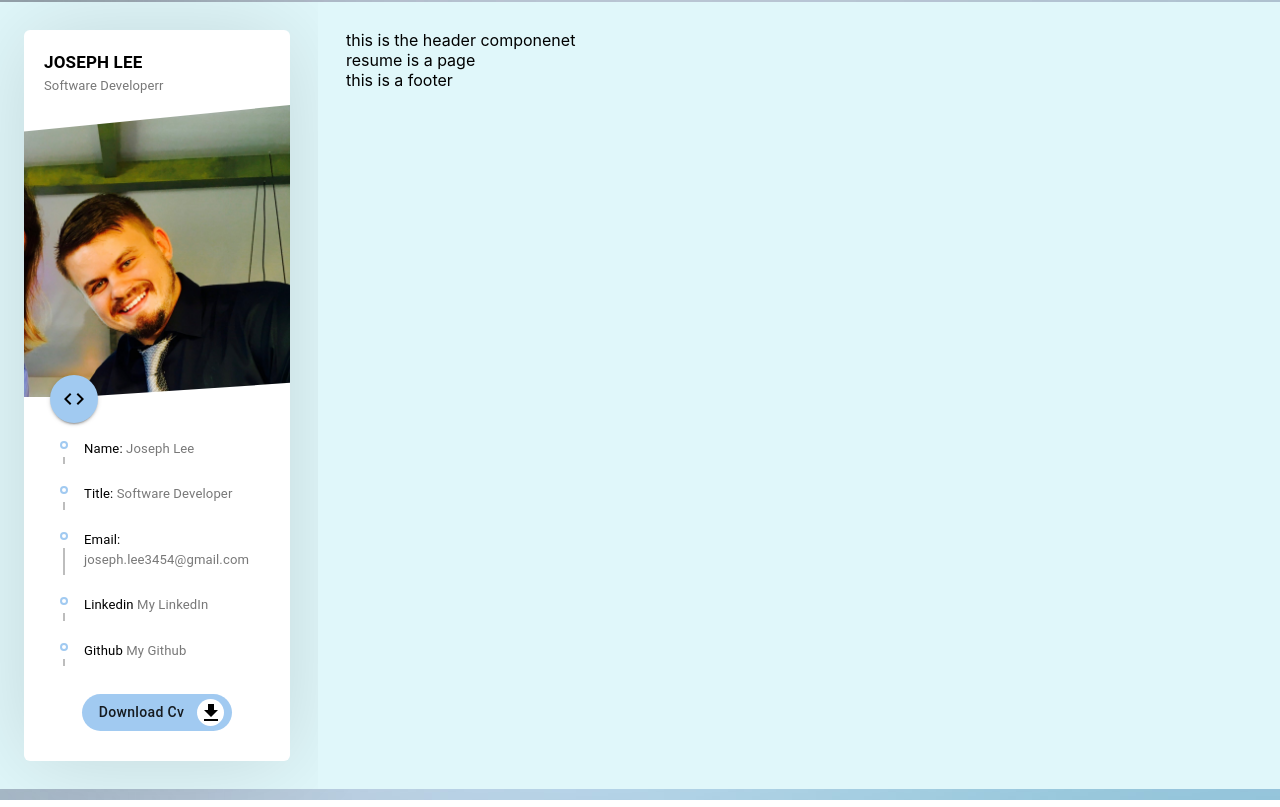
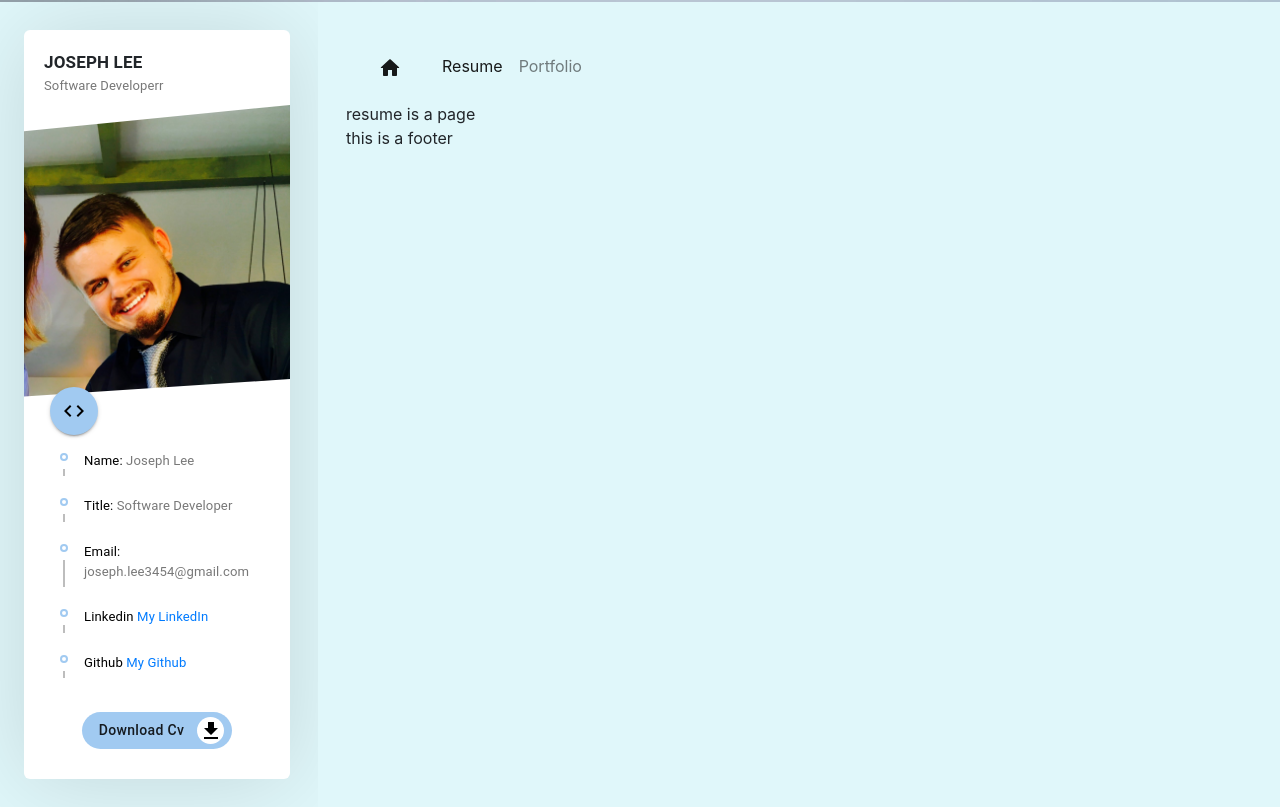
Before and after one commit to josephlee3454/resume-portfolio-2, a React (Create React App) app: page / in a window 1280 px wide. Built offline with nearby package versions, Linux system fonts and the light colour scheme.

Commit message:
added icons but still have bug

```diff
--- a/package.json
+++ b/package.json
@@ -8,7 +8,9 @@
     "@testing-library/jest-dom": "^5.11.4",
     "@testing-library/react": "^11.1.0",
     "@testing-library/user-event": "^12.1.10",
+    "bootstrap": "^4.6.0",
     "react": "^17.0.1",
+    "react-bootstrap": "^1.4.3",
     "react-dom": "^17.0.1",
     "react-scripts": "4.0.1",
     "web-vitals": "^0.2.4"
--- a/src/App.js
+++ b/src/App.js
@@ -17,8 +17,8 @@ function App() {
           <Profile />
         </Grid>
         <Grid item xs style={{backgroundColor: '#e0f7fa'}}>
+          <Router>
           <Header />
-          <Router>
             <Switch>
             <Route path='/portfolio'>
             <Portfolio />
--- a/src/componenets/Header/Header.js
+++ b/src/componenets/Header/Header.js
@@ -1,10 +1,54 @@
-import React from 'react'
+import React from "react"
+import {Button,Form,FormControl,Nav, Navbar, NavDropdown}from "react-bootstrap"
+import {HomeRounded, SchoolRounded, WorkRounder, Facebook , Twitter, LinkedIn, GitHubIcon, Telegram} from "@material-ui/icons"
+import {Link, NavLink, withRouter } from "react-router-dom"
+import resumeData from "../../utils/resumeData"
+// import LinkedInIcon from "@material-ui/icons/LinkedIn";
+// import GitHubIcon from "@material-ui/icons/GitHub";
+import "bootstrap/dist/css/bootstrap.min.css";
 
-const Header = () => {
+
+const Header = (props) => {
+    // if the  props exist fetch location if loction exists fetch pathname
+    const pathName = props?.location?.pathName
     return (
-        <div>
-            this is the header componenet
-        </div>
+        <Navbar  expand="lg" sticky="top" className="header">
+            {/* home */}
+            <Nav.Link as={NavLink} to="/">
+                <Navbar.Brand className="header_home">
+                    <HomeRounded />
+                </Navbar.Brand>
+            </Nav.Link>
+
+            <Navbar.Toggle />
+            <Navbar.Collapse>
+                <Nav>
+            {/* resume home links */}
+                    <Nav.Link as={NavLink}
+                    to = "/"
+                    className={pathName=="/" ? "header_link_active":"header_link"}>
+                        Resume
+                    </Nav.Link>
+
+            {/* portfolio */}
+
+                    <Nav.Link as={NavLink} to = "/portfolio" className={pathName =="/portfolio"?"header_link_active":"header_link"}>
+                        Portfolio
+                    </Nav.Link>
+
+            </Nav>
+                <div className="header_right">
+                    {
+                        Object.keys(resumeData.socials).map((key) =>(
+                            <a href={resumeData.socials[key].link} target="_blank">
+                                {resumeData.socials[key].icon}
+
+                            </a>
+                    ))}
+
+                </div>
+            </Navbar.Collapse>
+        </Navbar>
     )
 }
 
--- a/src/componenets/Profile/Profile.css
+++ b/src/componenets/Profile/Profile.css
@@ -61,10 +61,11 @@
     color: #000000;
     font-weight: 400;
 }
-a{
+/* a{
     text-decoration: none;
+
     color: #787878;
-}
+} */
 .profile .button_container{
     width: 100%;
     display: 'flex' !important;
```
Also changed, not shown: 2 other files (tests, documents, lock files or other folders).
